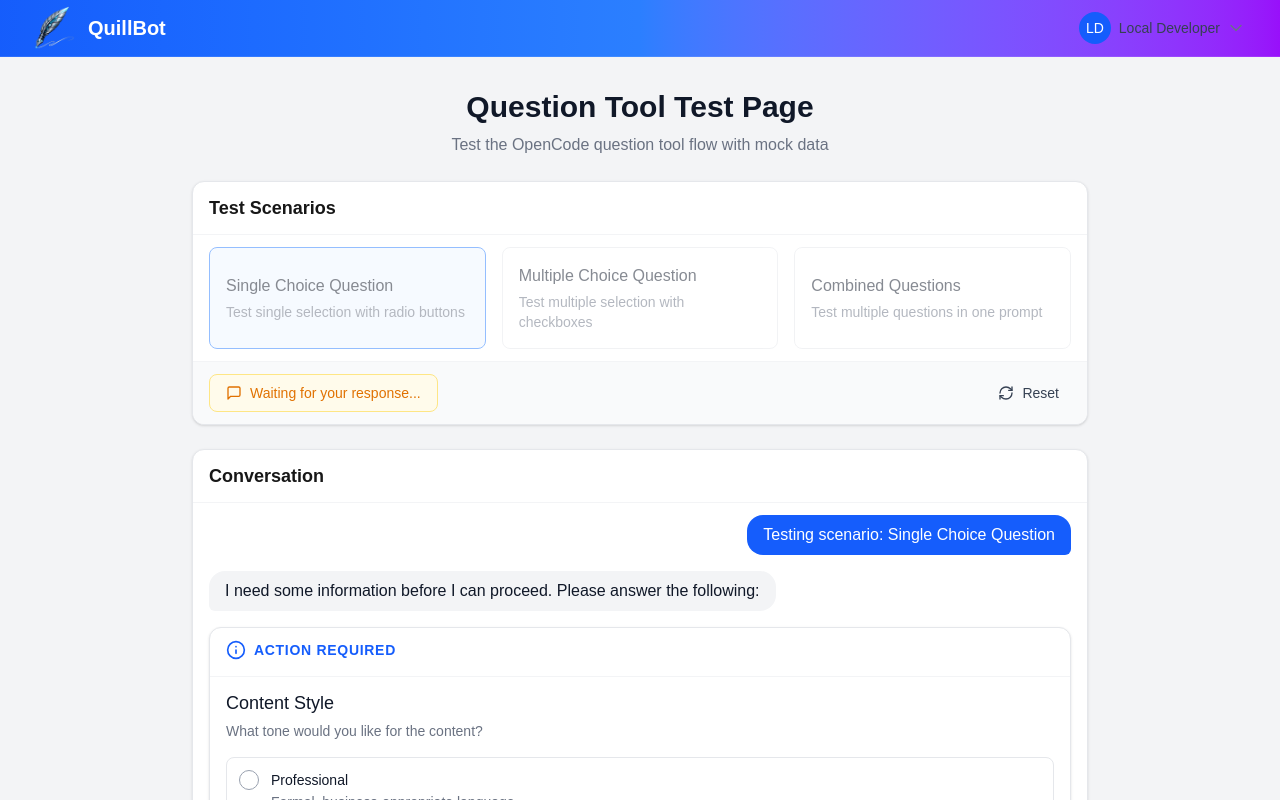
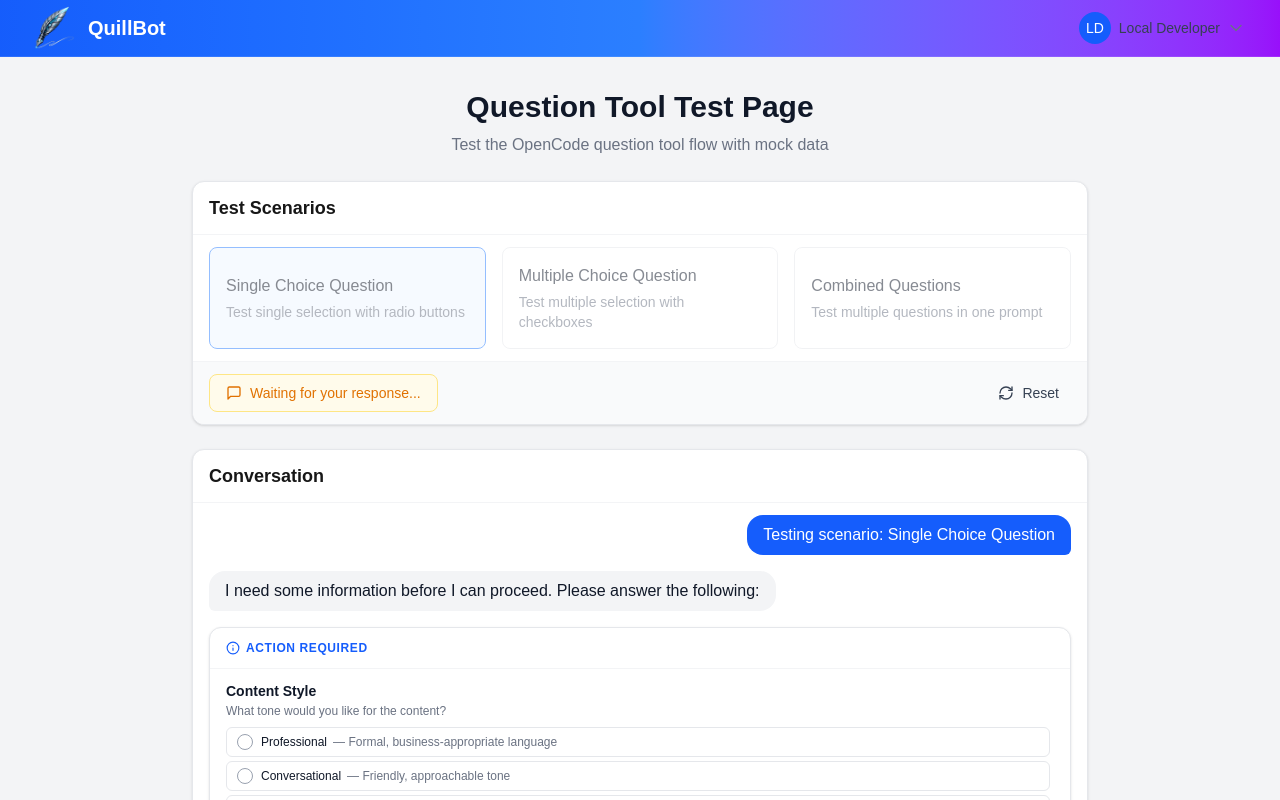
Before and after one commit to grahamcropley/QuillBot, a Next.js app: page /test/question in a window 1280 px wide. Both pictures are taken after a click on the button 347 px from the left and 298 px from the top of the page. Built offline with nearby package versions, Linux system fonts and the light colour scheme.

Commit message:
refactor: compact QuestionPrompt UI with inline options and scroll support

```diff
--- a/src/components/conversation/question-prompt.tsx
+++ b/src/components/conversation/question-prompt.tsx
@@ -109,17 +109,17 @@ function QuestionBlock({
     : customInput;
 
   return (
-    <div className="space-y-4">
-      <div className="space-y-1">
-        <h3 className="text-lg font-medium text-gray-900 dark:text-gray-100">
+    <div className="space-y-2">
+      <div>
+        <h3 className="text-sm font-semibold text-gray-900 dark:text-gray-100">
           {info.header}
         </h3>
-        <p className="text-sm text-gray-500 dark:text-gray-400">
+        <p className="text-xs text-gray-500 dark:text-gray-400 mt-0.5">
           {info.question}
         </p>
       </div>
 
-      <div className="space-y-2" role={info.multiple ? "group" : "radiogroup"}>
+      <div className="space-y-1" role={info.multiple ? "group" : "radiogroup"}>
         {info.options.map((option) => {
           const isSelected = selectedAnswers.includes(option.label);
           const CheckIcon = isSelected ? CheckSquare : Square;
@@ -129,7 +129,7 @@ function QuestionBlock({
               key={option.label}
               onClick={() => handleOptionToggle(option.label)}
               className={clsx(
-                "relative flex items-start p-3 rounded-lg border cursor-pointer transition-all hover:bg-gray-50 dark:hover:bg-gray-700",
+                "relative flex items-center px-2.5 py-1.5 rounded-md border cursor-pointer transition-all hover:bg-gray-50 dark:hover:bg-gray-700",
                 isSelected
                   ? "border-blue-500 dark:border-blue-400 bg-blue-50 dark:bg-blue-950"
                   : "border-gray-200 dark:border-gray-700",
@@ -139,11 +139,11 @@ function QuestionBlock({
               role={info.multiple ? "checkbox" : "radio"}
               aria-checked={isSelected}
             >
-              <div className="flex items-center h-5">
+              <div className="flex items-center h-4">
                 {info.multiple ? (
                   <CheckIcon
                     className={clsx(
-                      "h-5 w-5",
+                      "h-4 w-4",
                       isSelected
                         ? "text-blue-600 dark:text-blue-400"
                         : "text-gray-400 dark:text-gray-500",
@@ -152,22 +152,22 @@ function QuestionBlock({
                 ) : (
                   <div
                     className={clsx(
-                      "h-5 w-5 rounded-full border flex items-center justify-center",
+                      "h-4 w-4 rounded-full border flex items-center justify-center",
                       isSelected
                         ? "border-blue-600 dark:border-blue-400"
                         : "border-gray-400 dark:border-gray-500",
                     )}
                   >
                     {isSelected && (
-                      <div className="h-2.5 w-2.5 rounded-full bg-blue-600 dark:bg-blue-400" />
+                      <div className="h-2 w-2 rounded-full bg-blue-600 dark:bg-blue-400" />
                     )}
                   </div>
                 )}
               </div>
-              <div className="ml-3 text-sm">
+              <div className="ml-2 text-xs min-w-0">
                 <span
                   className={clsx(
-                    "font-medium block",
+                    "font-medium",
                     isSelected
                       ? "text-blue-900 dark:text-blue-100"
                       : "text-gray-900 dark:text-gray-100",
@@ -176,8 +176,8 @@ function QuestionBlock({
                   {option.label}
                 </span>
                 {option.description && (
-                  <span className="text-gray-500 dark:text-gray-400 block mt-0.5">
-                    {option.description}
+                  <span className="text-gray-500 dark:text-gray-400 ml-1.5">
+                    &mdash; {option.description}
                   </span>
                 )}
               </div>
@@ -188,7 +188,7 @@ function QuestionBlock({
         {info.custom !== false && (
           <div
             className={clsx(
-              "relative rounded-lg border transition-all",
+              "relative rounded-md border transition-all",
               effectiveIsOtherSelected
                 ? "border-blue-500 dark:border-blue-400 bg-blue-50 dark:bg-blue-950"
                 : "border-gray-200 dark:border-gray-700 hover:bg-gray-50 dark:hover:bg-gray-700",
@@ -196,42 +196,42 @@ function QuestionBlock({
             )}
           >
             <div
-              className="flex items-start p-3 cursor-pointer"
+              className="flex items-center px-2.5 py-1.5 cursor-pointer"
               onClick={handleOtherToggle}
             >
-              <div className="flex items-center h-5">
+              <div className="flex items-center h-4">
                 {info.multiple ? (
                   <div
                     className={clsx(
-                      "h-5 w-5 border rounded flex items-center justify-center",
+                      "h-4 w-4 border rounded flex items-center justify-center",
                       effectiveIsOtherSelected
                         ? "border-blue-600 dark:border-blue-400 bg-transparent"
                         : "border-gray-400 dark:border-gray-500",
                     )}
                   >
                     {effectiveIsOtherSelected && (
-                      <Check className="h-3.5 w-3.5 text-blue-600 dark:text-blue-400" />
+                      <Check className="h-3 w-3 text-blue-600 dark:text-blue-400" />
                     )}
                   </div>
                 ) : (
                   <div
                     className={clsx(
-                      "h-5 w-5 rounded-full border flex items-center justify-center",
+                      "h-4 w-4 rounded-full border flex items-center justify-center",
                       effectiveIsOtherSelected
                         ? "border-blue-600 dark:border-blue-400"
                         : "border-gray-400 dark:border-gray-500",
                     )}
                   >
                     {effectiveIsOtherSelected && (
-                      <div className="h-2.5 w-2.5 rounded-full bg-blue-600 dark:bg-blue-400" />
+                      <div className="h-2 w-2 rounded-full bg-blue-600 dark:bg-blue-400" />
                     )}
                   </div>
                 )}
               </div>
-              <div className="ml-3 text-sm flex-1">
+              <div className="ml-2 text-xs flex-1">
                 <span
                   className={clsx(
-                    "font-medium block",
+                    "font-medium",
                     effectiveIsOtherSelected
                       ? "text-blue-900 dark:text-blue-100"
                       : "text-gray-900 dark:text-gray-100",
@@ -239,14 +239,14 @@ function QuestionBlock({
                 >
                   Other
                 </span>
-                <span className="text-gray-500 dark:text-gray-400 block mt-0.5">
-                  Specify your own answer
+                <span className="text-gray-500 dark:text-gray-400 ml-1.5">
+                  &mdash; Specify your own answer
                 </span>
               </div>
             </div>
 
             {effectiveIsOtherSelected && (
-              <div className="px-3 pb-3 ml-8">
+              <div className="px-2.5 pb-2 ml-6">
                 <Input
                   value={effectiveCustomInputValue}
                   onChange={(e) => handleCustomInputChange(e.target.value)}
@@ -295,20 +295,21 @@ export function QuestionPrompt({
 
   if (variant === "input-area") {
     return (
-      <div className="space-y-4">
-        <div className="flex items-center space-x-2 text-blue-600 dark:text-blue-400">
-          <Info className="h-4 w-4" />
-          <span className="text-xs font-semibold uppercase tracking-wider">
+      <div className="space-y-2">
+        <div className="flex items-center space-x-1.5 text-blue-600 dark:text-blue-400">
+          <Info className="h-3.5 w-3.5" />
+          <span className="text-[0.65rem] font-semibold uppercase tracking-wider">
             Action Required
           </span>
         </div>
 
+        <div className="max-h-[40vh] overflow-y-auto space-y-3 pr-1">
           {questionData.questions.map((question, index) => (
             <div
               key={question.question}
               className={
                 index > 0
-                ? "pt-4 border-t border-gray-100 dark:border-gray-800"
+                  ? "pt-2.5 border-t border-gray-100 dark:border-gray-800"
                   : ""
               }
             >
@@ -322,15 +323,16 @@ export function QuestionPrompt({
               />
             </div>
           ))}
+        </div>
 
         <div className="flex justify-end">
           <Button
             onClick={handleSubmit}
             disabled={!isValid}
             variant="primary"
-            size="md"
+            size="sm"
           >
-            Submit Answer
+            Submit
           </Button>
         </div>
       </div>
@@ -340,26 +342,27 @@ export function QuestionPrompt({
   return (
     <Card
       className={clsx(
-        "w-full my-4",
+        "w-full my-3",
         isAnswered && "bg-gray-50 dark:bg-gray-900",
       )}
     >
-      <CardHeader>
-        <div className="flex items-center space-x-2 text-blue-600 dark:text-blue-400 mb-1">
-          <Info className="h-5 w-5" />
-          <span className="text-sm font-semibold uppercase tracking-wider">
-            {isAnswered ? "Answered Question" : "Action Required"}
+      <CardHeader className="px-3 py-2">
+        <div className="flex items-center space-x-1.5 text-blue-600 dark:text-blue-400">
+          <Info className="h-3.5 w-3.5" />
+          <span className="text-xs font-semibold uppercase tracking-wider">
+            {isAnswered ? "Answered" : "Action Required"}
           </span>
         </div>
       </CardHeader>
 
-      <CardContent className="space-y-8">
+      <CardContent className="px-3 py-2">
+        <div className="max-h-[50vh] overflow-y-auto space-y-4 pr-1">
           {questionData.questions.map((question, index) => (
             <div
               key={question.question}
               className={
                 index > 0
-                ? "pt-6 border-t border-gray-100 dark:border-gray-800"
+                  ? "pt-3 border-t border-gray-100 dark:border-gray-800"
                   : ""
               }
             >
@@ -373,17 +376,18 @@ export function QuestionPrompt({
               />
             </div>
           ))}
+        </div>
       </CardContent>
 
       {!isAnswered && (
-        <CardFooter className="flex justify-end pt-4">
+        <CardFooter className="flex justify-end px-3 py-2">
           <Button
             onClick={handleSubmit}
             disabled={!isValid}
             variant="primary"
-            size="md"
+            size="sm"
           >
-            Submit Answer
+            Submit
           </Button>
         </CardFooter>
       )}
```
Lines whose indentation alone changed are shown as unchanged.
